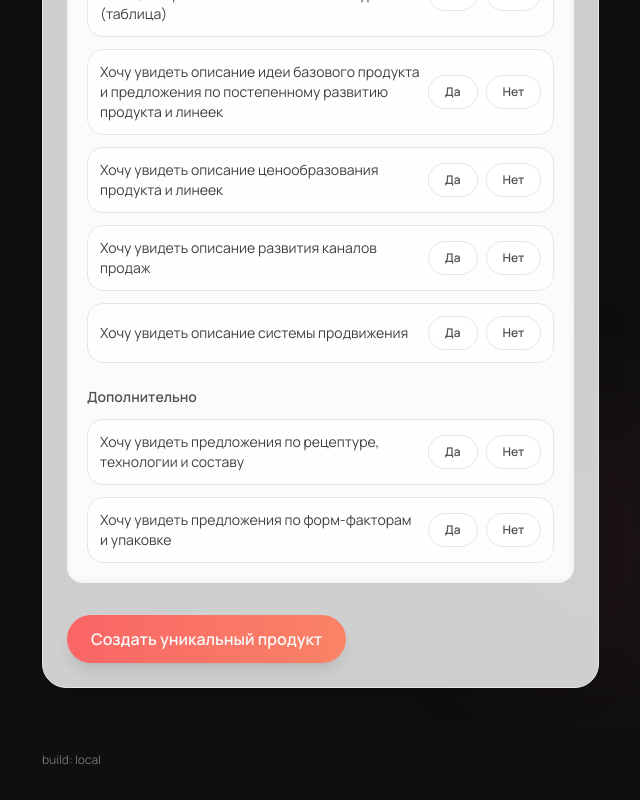
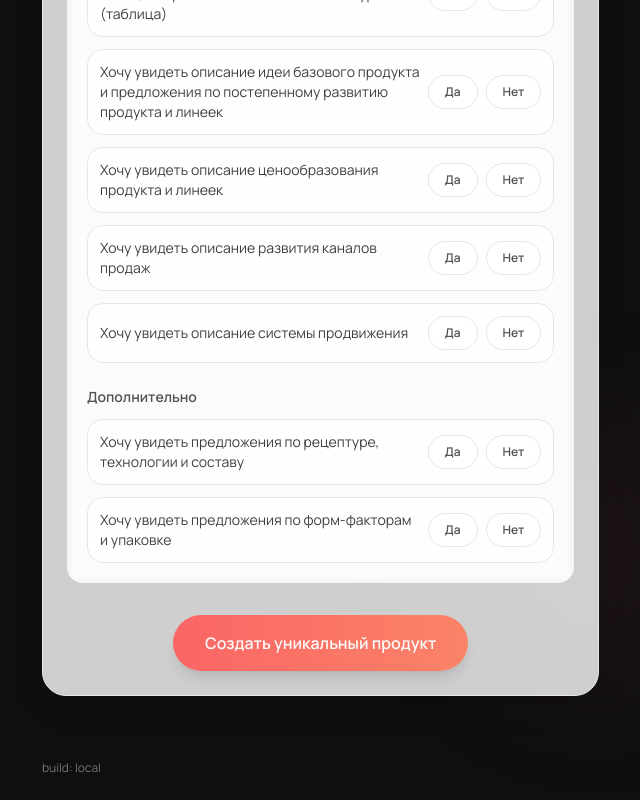
Before and after one commit to nmlugo1996-boop/qwen-landing, a Next.js app: page / in a window 1280 px wide. Shown: the part 3103-3903 px from the top of the page, without its empty margins (46-686 px from the left). Built offline with nearby package versions, Linux system fonts and the light colour scheme.

Commit message:
feat: add diagnostics block and UI tweaks

```diff
--- a/components/GeneratorForm.tsx
+++ b/components/GeneratorForm.tsx
@@ -328,7 +328,7 @@ export default function GeneratorForm({ onDraftGenerated, onLoadingChange, proje
 
   const buttonClassName = useMemo(() => {
     const baseClasses = [
-      "inline-flex items-center justify-center gap-2 rounded-full bg-gradient-to-r from-[#FF5B5B] to-[#FF7B5B] px-6 py-3 font-semibold text-white shadow-lg transition-all duration-300 w-full sm:w-auto relative h-12"
+      "inline-flex items-center justify-center gap-2 rounded-full bg-gradient-to-r from-[#FF5B5B] to-[#FF7B5B] px-8 py-4 text-base font-semibold text-white shadow-lg transition-all duration-300 w-full sm:w-auto relative h-14"
     ];
 
     if (isGenerating) {
@@ -529,7 +529,8 @@ export default function GeneratorForm({ onDraftGenerated, onLoadingChange, proje
       </section>
 
       <div className="flex flex-wrap items-center gap-4 mt-2">
-        <button type="submit" id="btn-generate" className={buttonClassName} disabled={isGenerating}>
+        <div className="w-full flex justify-center">
+          <button type="submit" id="btn-generate" className={buttonClassName} disabled={isGenerating}>
           {isGenerating ? (
             <span className="flex items-center justify-center gap-2">
               <GeneratingIcons />
@@ -538,7 +539,8 @@ export default function GeneratorForm({ onDraftGenerated, onLoadingChange, proje
           ) : (
             "Создать уникальный продукт"
           )}
-        </button>
+          </button>
+        </div>
       </div>
     </form>
   );
```
